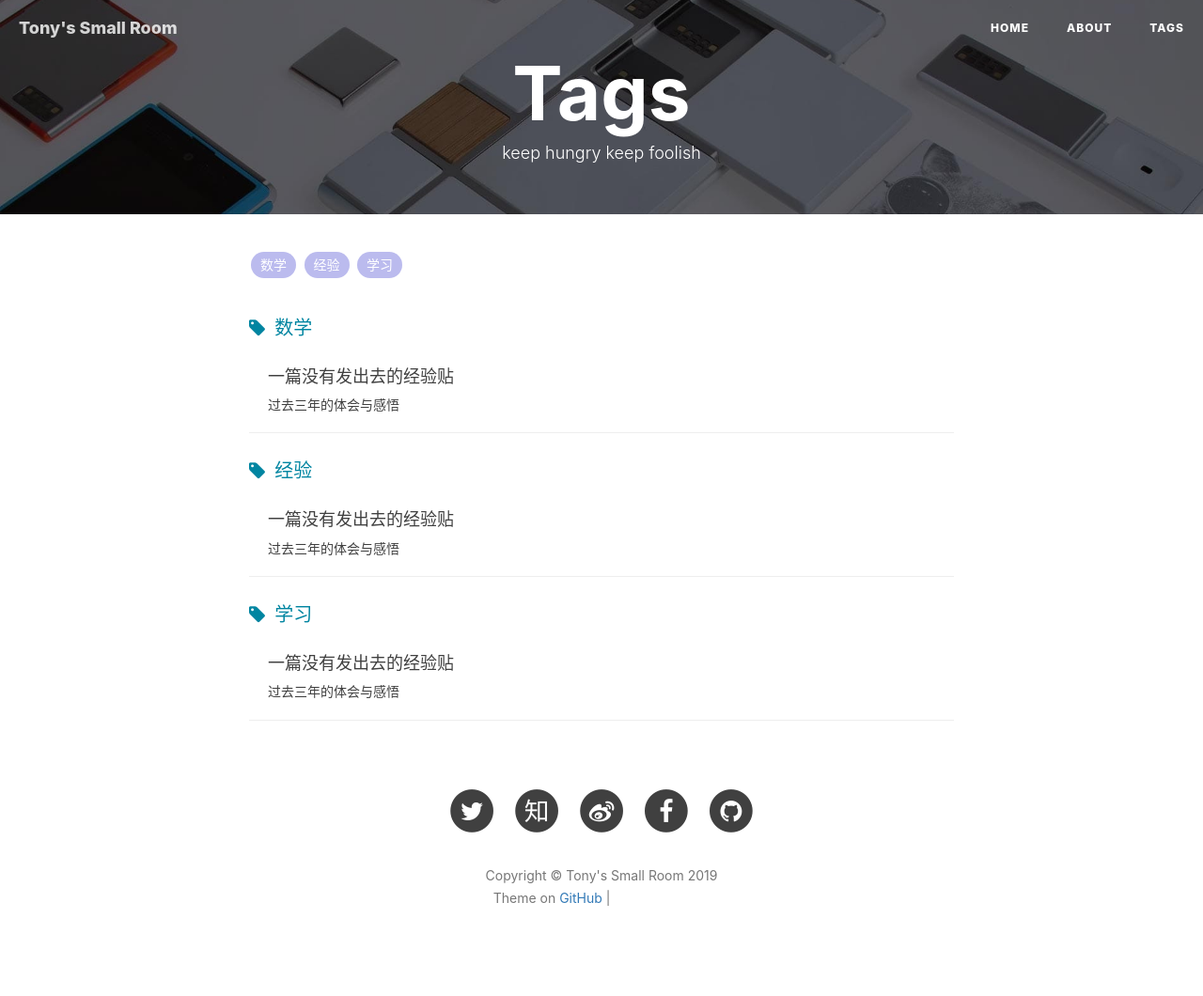
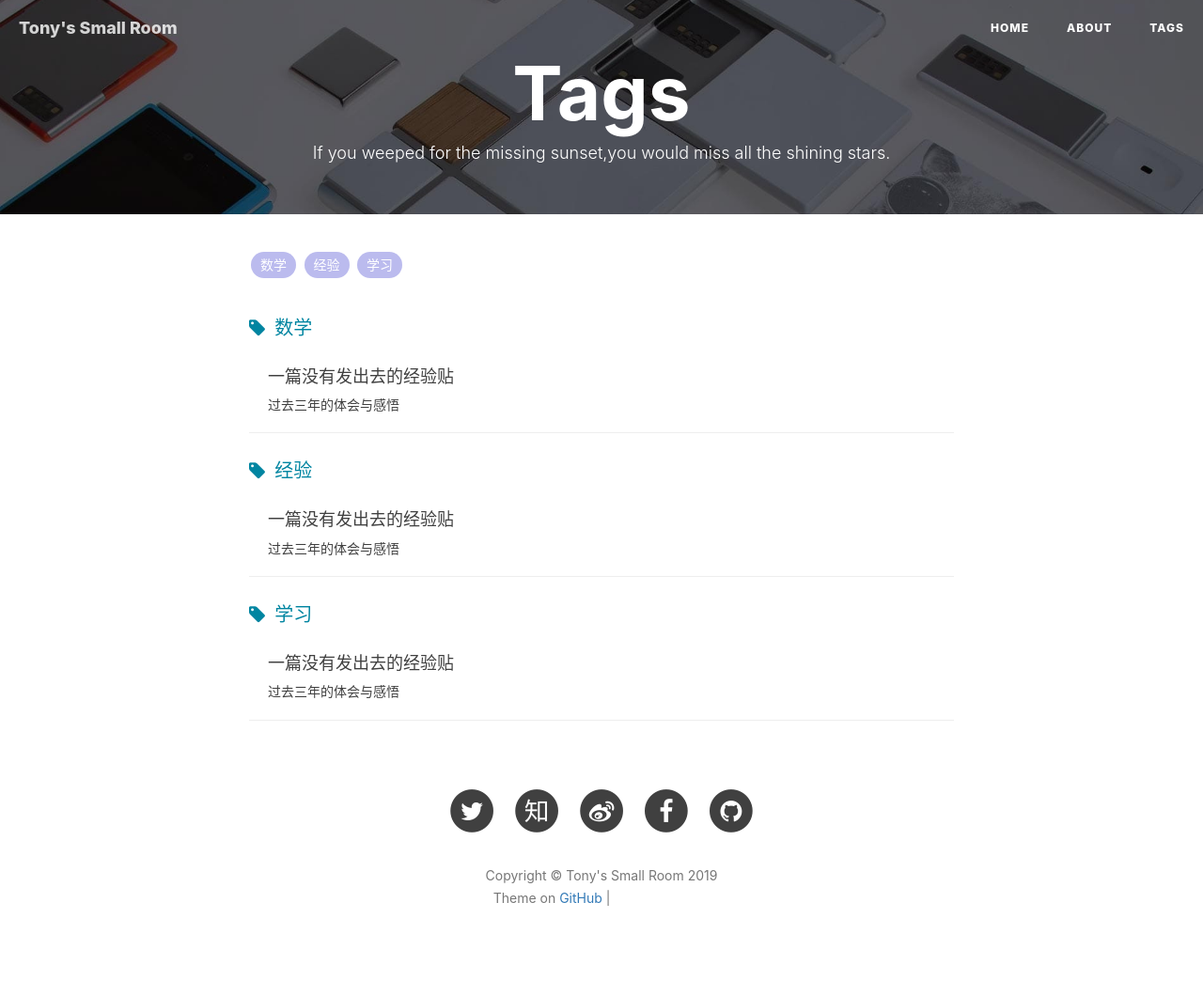
Before and after one commit to fengtony686/fengtony686.github.io, a Jekyll site: the page built from tags.html, in a window 1280 px wide. Shown: the whole page at 94% size. Built offline with Jekyll 4.4.1, drawn with Linux system fonts in a browser that asks for light colours; nearby versions of some CDN libraries; comment, search, counter and statistics services are not loaded; grey boxes are pictures that could not be loaded.

Commit message:
tags change

```diff
--- a/tags.html
+++ b/tags.html
@@ -1,7 +1,7 @@
 ---
 title: Tags
 layout: default
-description: keep hungry keep foolish
+description: If you weeped for the missing sunset,you would miss all the shining stars.
 header-img: "img/tag-bg.jpg"
 ---
 
```
